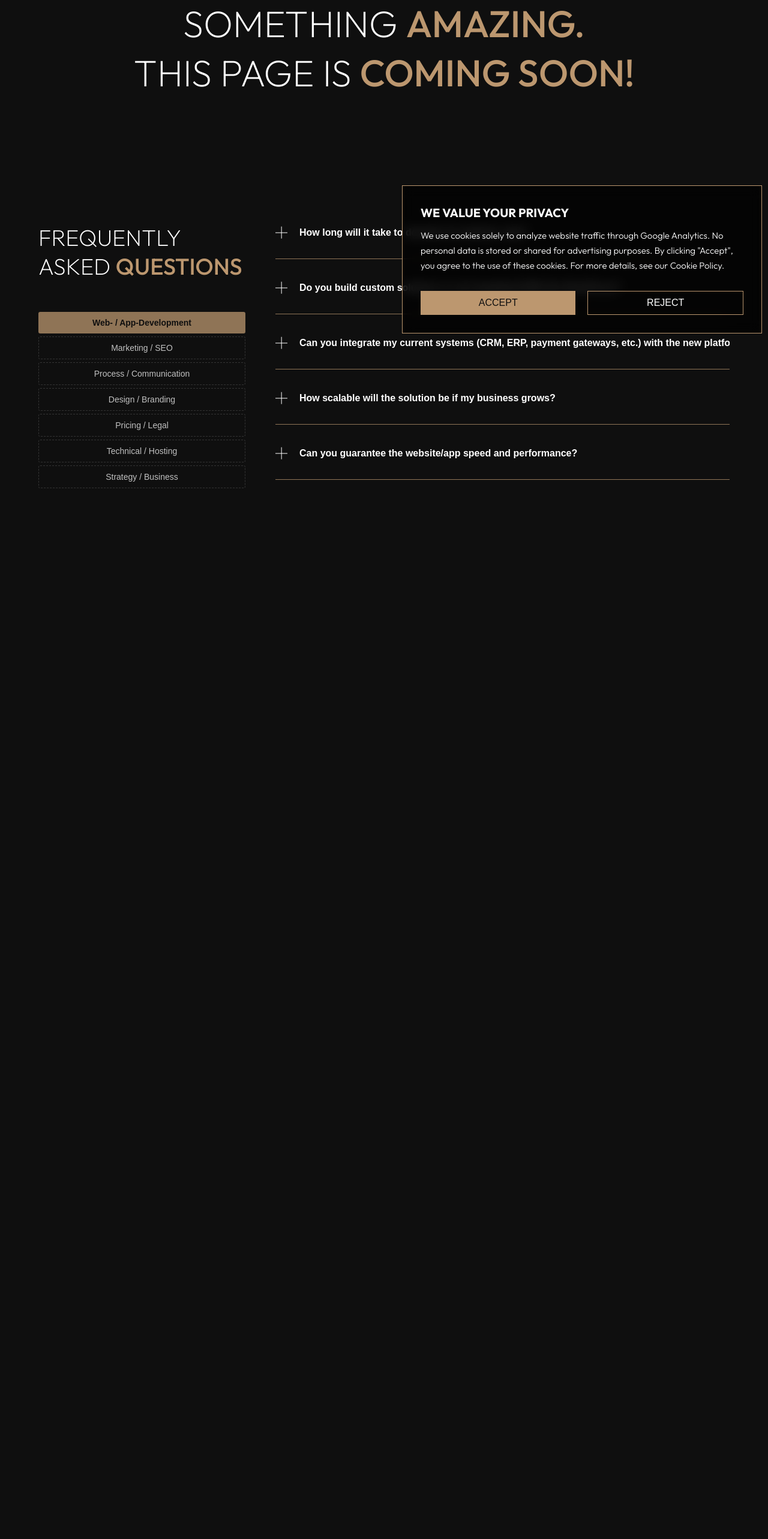
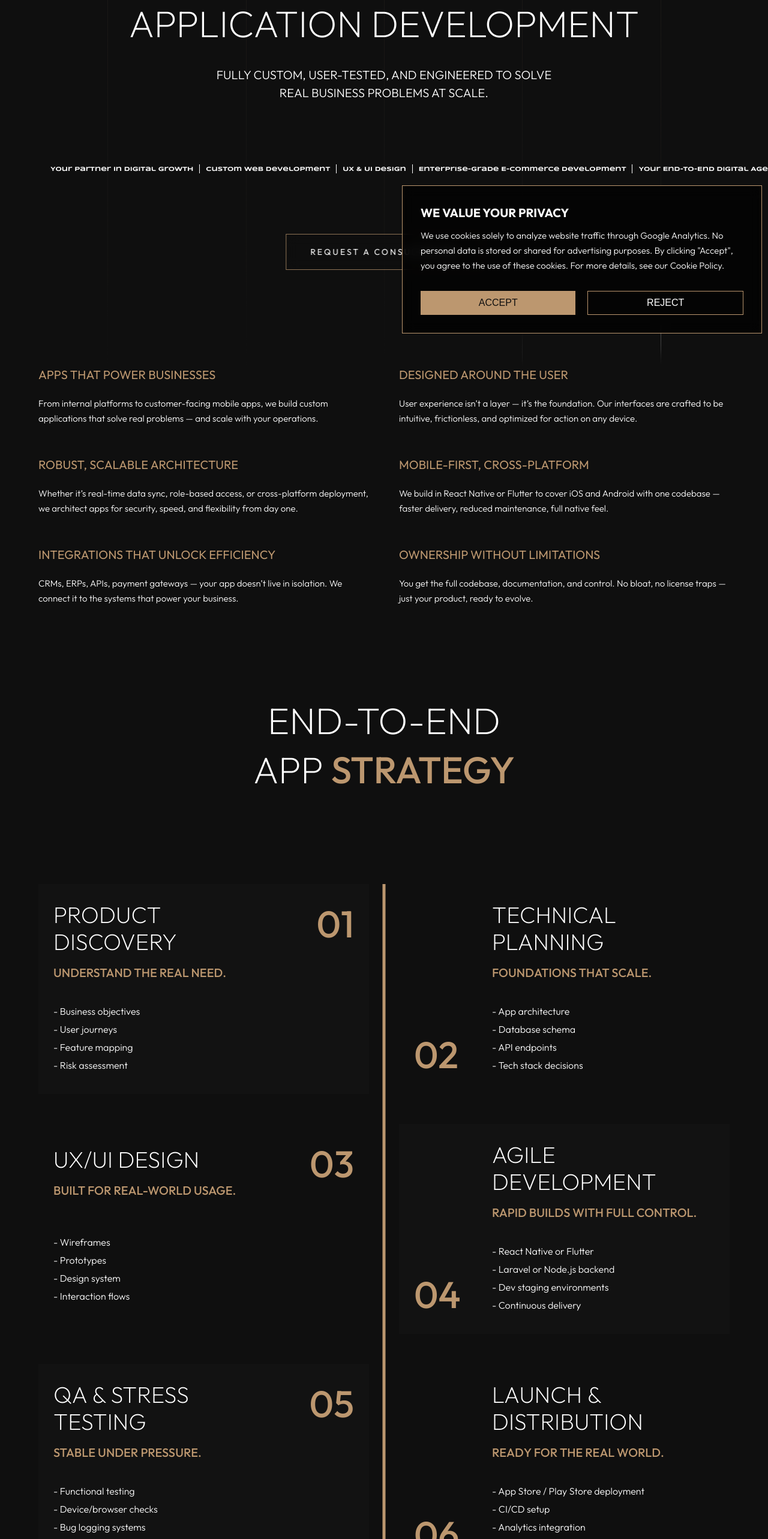
Before and after one commit to K2-Integris/k2integris, a Next.js app: page /app-development in a window 1280 px wide. Shown: the part 234-2800 px from the top of the page at 60% size. Before the commit the page ends 1691 px from the top, so only its background shows below. Built offline with nearby package versions, Linux system fonts and the light colour scheme.

Commit message:
App Development Subpage

```diff
--- a/app/app-development/page.jsx
+++ b/app/app-development/page.jsx
@@ -1,8 +1,218 @@
+import ContactCTA from "@/components/ContactCTA"
+import ScrollSeperator from "@/components/ScrollSeperator"
+import Link from "next/link"
+
 const { default: ComingSoon } = require("../coming-soon")
 
 const AppDevelopment = () => {
     return (
-        <ComingSoon />
+        <>
+            <header>
+                <div className="lines">
+                    <div className="line"></div>
+                    <div className="line"></div>
+                    <div className="line"></div>
+                    <div className="line"></div>
+                    <div className="line"></div>
+                </div>
+
+                <div className="wrapper">
+                    <h1>
+                        Mobile & Business<br />Application Development
+                    </h1>
+
+                    <h3 >
+                        Fully custom, user-tested, and engineered to solve<br />real business problems at scale.
+                    </h3>
+
+                    <ScrollSeperator />
+
+                    <Link href="contact" className="cta">
+                        Request a Consultation
+                    </Link>
+                </div>
+
+                <div className="transition"></div>
+            </header>
+
+            <section className="category-detail">
+                <div className="wrapper">
+                    <article>
+                        <h3>Apps That Power Businesses</h3>
+                        <p>
+                            From internal platforms to customer-facing mobile apps, we build custom applications that solve real problems — and scale with your operations.
+                        </p>
+                    </article>
+
+                    <article>
+                        <h3>Designed Around the User</h3>
+                        <p>
+                            User experience isn’t a layer — it’s the foundation. Our interfaces are crafted to be intuitive, frictionless, and optimized for action on any device.
+                        </p>
+                    </article>
+
+                    <article>
+                        <h3>Robust, Scalable Architecture</h3>
+                        <p>
+                            Whether it’s real-time data sync, role-based access, or cross-platform deployment, we architect apps for security, speed, and flexibility from day one.
+                        </p>
+                    </article>
+
+                    <article>
+                        <h3>Mobile-First, Cross-Platform</h3>
+                        <p>
+                            We build in React Native or Flutter to cover iOS and Android with one codebase — faster delivery, reduced maintenance, full native feel.
+                        </p>
+                    </article>
+
+                    <article>
+                        <h3>Integrations That Unlock Efficiency</h3>
+                        <p>
+                            CRMs, ERPs, APIs, payment gateways — your app doesn’t live in isolation. We connect it to the systems that power your business.
+                        </p>
+                    </article>
+
+                    <article>
+                        <h3>Ownership Without Limitations</h3>
+                        <p>
+                            You get the full codebase, documentation, and control. No bloat, no license traps — just your product, ready to evolve.
+                        </p>
+                    </article>
+                </div>
+            </section>
+
+            <section id="strategy">
+                <div className="wrapper">
+                    <article className="hero">
+                        <h1>
+                            End-to-End<br />App <span>Strategy</span>
+                        </h1>
+                    </article>
+
+                    <article className="step">
+                        <h1><span>01</span></h1>
+                        <h2>
+                            Product Discovery
+                            <br />
+                            <span>Understand the real need.</span>
+                        </h2>
+                        <p>
+                            - Business objectives<br />
+                            - User journeys<br />
+                            - Feature mapping<br />
+                            - Risk assessment
+                        </p>
+                    </article>
+
+                    <article className="step">
+                        <h1><span>02</span></h1>
+                        <h2>
+                            Technical Planning
+                            <br />
+                            <span>Foundations that scale.</span>
+                        </h2>
+                        <p>
+                            - App architecture<br />
+                            - Database schema<br />
+                            - API endpoints<br />
+                            - Tech stack decisions
+                        </p>
+                    </article>
+
+                    <article className="step">
+                        <h1><span>03</span></h1>
+                        <h2>
+                            UX/UI Design
+                            <br />
+                            <span>Built for real-world usage.</span>
+                        </h2>
+                        <p>
+                            - Wireframes<br />
+                            - Prototypes<br />
+                            - Design system<br />
+                            - Interaction flows
+                        </p>
+                    </article>
+
+                    <article className="step">
+                        <h1><span>04</span></h1>
+                        <h2>
+                            Agile Development
+                            <br />
+                            <span>Rapid builds with full control.</span>
+                        </h2>
+                        <p>
+                            - React Native or Flutter<br />
+                            - Laravel or Node.js backend<br />
+                            - Dev staging environments<br />
+                            - Continuous delivery
+                        </p>
+                    </article>
+
+                    <article className="step">
+                        <h1><span>05</span></h1>
+                        <h2>
+                            QA & Stress Testing
+                            <br />
+                            <span>Stable under pressure.</span>
+                        </h2>
+                        <p>
+                            - Functional testing<br />
+                            - Device/browser checks<br />
+                            - Bug logging systems<br />
+                            - Performance tuning
+                        </p>
+                    </article>
+
+                    <article className="step">
+                        <h1><span>06</span></h1>
+                        <h2>
+                            Launch & Distribution
+                            <br />
+                            <span>Ready for the real world.</span>
+                        </h2>
+                        <p>
+                            - App Store / Play Store deployment<br />
+                            - CI/CD setup<br />
+                            - Analytics integration<br />
+                            - Access control
+                        </p>
+                    </article>
+
+                    <article className="step">
+                        <h1><span>07</span></h1>
+                        <h2>
+                            Post-Launch Iteration
+                            <br />
+                            <span>Respond to real usage.</span>
+                        </h2>
+                        <p>
+                            - Feature rollouts<br />
+                            - User feedback loops<br />
+                            - Heatmaps / session replays<br />
+                            - Roadmap updates
+                        </p>
+                    </article>
+
+                    <article className="step">
+                        <h1><span>08</span></h1>
+                        <h2>
+                            Maintenance & Growth
+                            <br />
+                            <span>Your long-term partner.</span>
+                        </h2>
+                        <p>
+                            - Support packages<br />
+                            - SLA uptime<br />
+                            - Scaling infrastructure<br />
+                            - Ongoing analytics
+                        </p>
+                    </article>
+                </div>
+            </section>
+
+            <ContactCTA />
+        </>
     )
 }
 
```
